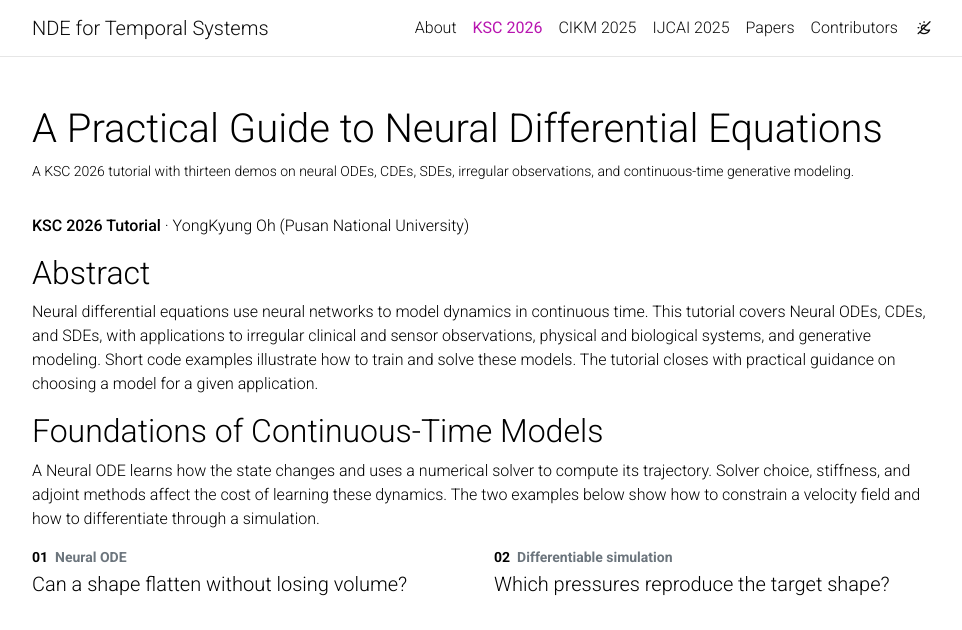
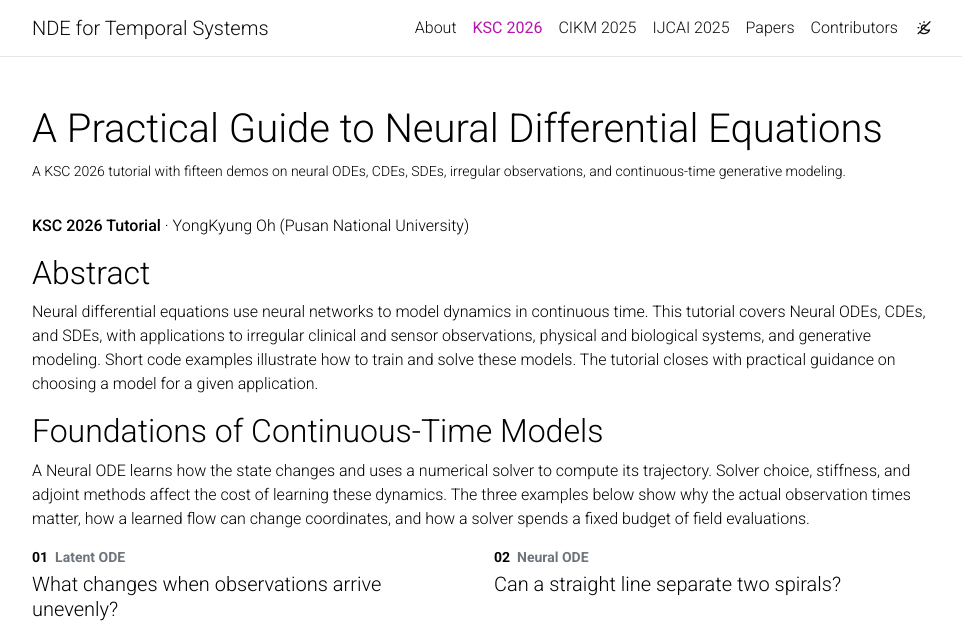
Before and after one commit to nde-for-ts/nde-for-ts.github.io, a Jekyll site: the page built from _pages/ksc-2026.md, in a window 1280 px wide and 1400 px high. Shown: the top 630 px of the window, without its empty margins (158-1120 px from the left). Built offline with Jekyll 4.4.1, drawn with Linux system fonts in a browser that asks for light colours; nearby versions of some CDN libraries; comment, search, counter and statistics services are not loaded; some of the changed text lies outside the part shown.

Commit message:
Reorder the KSC demos to follow the lecture and add two
Arrange the body in lecture order (irregular observations, continuous depth, solver budget, CDE paths, SDE forecasts, CNF, score-based SDE, flow matching) and move the remaining seven demos to the collapsed list. Add an ODE solver demo comparing Euler and RK4 under the same 40 field evaluations, and a state-space demo comparing a fixed and an input-dependent step. Both use the shared 1080x640 layout and 7.0 s schedule. All existing anchors are kept.

```diff
--- a/_pages/ksc-2026.md
+++ b/_pages/ksc-2026.md
@@ -2,7 +2,7 @@
 layout: page
 title: A Practical Guide to Neural Differential Equations
 seo_title: A Practical Guide to Neural Differential Equations (KSC 2026)
-description: A KSC 2026 tutorial with thirteen demos on neural ODEs, CDEs, SDEs, irregular observations, and continuous-time generative modeling.
+description: A KSC 2026 tutorial with fifteen demos on neural ODEs, CDEs, SDEs, irregular observations, and continuous-time generative modeling.
 permalink: /ksc-2026/
 nav: true
 nav_order: 0
@@ -78,11 +78,12 @@ Neural differential equations use neural networks to model dynamics in continuou
 
 ## Foundations of Continuous-Time Models
 
-A Neural ODE learns how the state changes and uses a numerical solver to compute its trajectory. Solver choice, stiffness, and adjoint methods affect the cost of learning these dynamics. The two examples below show how to constrain a velocity field and how to differentiate through a simulation.
+A Neural ODE learns how the state changes and uses a numerical solver to compute its trajectory. Solver choice, stiffness, and adjoint methods affect the cost of learning these dynamics. The three examples below show why the actual observation times matter, how a learned flow can change coordinates, and how a solver spends a fixed budget of field evaluations.
 
 <div class="ksc-demo-grid">
-  {% include ksc-demo.liquid id="volume-preserving-compression" number="01" model="Neural ODE" title="Can a shape flatten without losing volume?" asset="shape-compression" caption="With the same axial compression, the freely compressed shape retains 39% of its volume and the zero-divergence shape retains 100% by expanding sideways." %}
-  {% include ksc-demo.liquid id="inverse-design" number="02" model="Differentiable simulation" title="Which pressures reproduce the target shape?" asset="jelly-inverse-design" caption="Optimizing two pressures through the learned ODE reduces the final height error from 0.133 to less than 0.001." %}
+  {% include ksc-demo.liquid id="irregular-observations" number="01" model="Latent ODE" title="What changes when observations arrive unevenly?" asset="irregular-clock" caption="Using the actual time gaps reduces error against this simulated signal from 0.370 to 0.023 RMSE with the same observations and update rule." %}
+  {% include ksc-demo.liquid id="spiral-classifier" number="02" model="Neural ODE" title="Can a straight line separate two spirals?" asset="spiral-classifier" caption="On the same 720 held-out spiral points, linear classifiers fitted before and after the learned coordinate change score 58.1% and 100%, respectively." %}
+  {% include ksc-demo.liquid id="solver-budget" number="03" model="ODE solver" title="Which solver spends 40 field evaluations better?" asset="solver-budget" caption="Both panels integrate the same learned oscillator field with 40 evaluations. Euler with step 0.15 drifts up to 0.62 from a tight reference solution, while RK4 with step 0.6 stays within 0.01." %}
 </div>
 
 ## Irregular Observations and Uncertainty
@@ -90,8 +91,8 @@ A Neural ODE learns how the state changes and uses a numerical solver to compute
 A Neural CDE interpolates the observed values into an input path that drives the hidden state. Including time as a channel preserves the actual spacing between observations. A Neural SDE adds a diffusion term, so repeated forecasts from the same last observation can follow different trajectories.
 
 <div class="ksc-demo-grid">
-  {% include ksc-demo.liquid id="controlled-path" number="03" model="Neural CDE" title="Does the direction around a loop matter?" asset="path-memory" caption="The two loops have the same endpoints, but the accumulated signed area is +2.54 counterclockwise and −2.54 clockwise." reference="https://arxiv.org/abs/2005.08926" reference_label="Neural CDEs for irregular time series" %}
-  {% include ksc-demo.liquid id="probabilistic-forecast" number="04" model="Neural SDE" title="How wide is the forecast?" asset="forecast-fan" caption="Eight of 480 Euler–Maruyama paths are shown at left. Their full ensemble gives a median and pointwise 10th–90th percentile band that widens from 0 at t = 3 to 1.51 at t = 8." %}
+  {% include ksc-demo.liquid id="controlled-path" number="04" model="Neural CDE" title="Does the direction around a loop matter?" asset="path-memory" caption="The two loops have the same endpoints, but the accumulated signed area is +2.54 counterclockwise and −2.54 clockwise." reference="https://arxiv.org/abs/2005.08926" reference_label="Neural CDEs for irregular time series" %}
+  {% include ksc-demo.liquid id="probabilistic-forecast" number="05" model="Neural SDE" title="How wide is the forecast?" asset="forecast-fan" caption="Eight of 480 Euler–Maruyama paths are shown at left. Their full ensemble gives a median and pointwise 10th–90th percentile band that widens from 0 at t = 3 to 1.51 at t = 8." %}
 </div>
 
 ## From Continuous Dynamics to Generative Models
@@ -99,20 +100,21 @@ A Neural CDE interpolates the observed values into an input path that drives the
 A continuous normalizing flow (CNF) uses an invertible ODE to transform samples and track their probability density. Flow matching is a way to train the ODE's velocity field by regressing against velocities along paths between source and target samples. A field trained this way can also be used as a CNF.
 
 <div class="ksc-demo-grid">
-  {% include ksc-demo.liquid id="continuous-normalizing-flow" number="05" model="Continuous normalizing flow" title="Where does probability density rise?" asset="density-transport" caption="Density rises where the invertible flow compresses space, following d log p/dt = −div f (density per unit area)." reference="https://arxiv.org/abs/1810.01367" reference_label="Continuous density estimation with FFJORD" %}
-  {% include ksc-demo.liquid id="flow-matching" number="06" model="Conditional flow matching" title="How can noise form two strands?" asset="helix-flow-matching" caption="Integrating the learned velocity turns the fixed noise cloud into two strands. Each sample’s strand label is supplied in training and sampling." reference="https://arxiv.org/abs/2210.02747" reference_label="Flow Matching for Generative Modeling" %}
+  {% include ksc-demo.liquid id="continuous-normalizing-flow" number="06" model="Continuous normalizing flow" title="Where does probability density rise?" asset="density-transport" caption="Density rises where the invertible flow compresses space, following d log p/dt = −div f (density per unit area)." reference="https://arxiv.org/abs/1810.01367" reference_label="Continuous density estimation with FFJORD" %}
   {% include ksc-demo.liquid id="score-based-sde" number="07" model="Score-based SDE" title="How do shapes emerge from noisy pixels?" asset="score-glyphs" caption="The score of a Gaussian mixture fitted to four synthetic shapes guides the reverse drift, while Brownian increments add fresh noise." reference="https://arxiv.org/abs/2011.13456" reference_label="Score-based generative modeling" %}
-  {% include ksc-demo.liquid id="surface-sampling" number="08" model="Reverse-time SDE" title="How does a noisy surface become a cat?" asset="surface-sampling" caption="Each frame decodes a saved 40-coordinate state from reverse-time Euler–Maruyama sampling (Δh = b Δt + g ΔW). The ears and tail settle as the Brownian updates shrink." %}
+  {% include ksc-demo.liquid id="flow-matching" number="08" model="Conditional flow matching" title="How can noise form two strands?" asset="helix-flow-matching" caption="Integrating the learned velocity turns the fixed noise cloud into two strands. Each sample’s strand label is supplied in training and sampling." reference="https://arxiv.org/abs/2210.02747" reference_label="Flow Matching for Generative Modeling" %}
 </div>
 
 <details class="ksc-more">
-  <summary>More demos: dynamics, observations, and classification</summary>
+  <summary>More demos: simulation, control, sampling, and state-space updates</summary>
   <div class="ksc-demo-grid">
-    {% include ksc-demo.liquid id="surface-heat" number="09" model="Surface diffusion" title="Which way does heat spread?" asset="surface-heat" caption="With the same starting temperature and color scale, faster diffusion around the ring stretches the hot patch while total heat is conserved." %}
-    {% include ksc-demo.liquid id="control-order" number="10" model="Controlled dynamics" title="Does it matter which control comes first?" asset="control-order" caption="Turning the key 70° and compressing its height by a factor of 0.43 give different final shapes when the order is reversed." %}
-    {% include ksc-demo.liquid id="stochastic-dynamics" number="11" model="Neural SDE" title="Which way will the columns bend?" asset="stochastic-buckling" caption="Under the same load, the noiseless solution stays straight, while independent Brownian increments bend one simulated column opposite to the other two." %}
-    {% include ksc-demo.liquid id="irregular-observations" number="12" model="Latent ODE" title="What changes when observations arrive unevenly?" asset="irregular-clock" caption="Using the actual time gaps reduces error against this simulated signal from 0.370 to 0.023 RMSE with the same observations and update rule." %}
-    {% include ksc-demo.liquid id="spiral-classifier" number="13" model="Neural ODE" title="Can a straight line separate two spirals?" asset="spiral-classifier" caption="On the same 720 held-out spiral points, linear classifiers fitted before and after the learned coordinate change score 58.1% and 100%, respectively." %}
+    {% include ksc-demo.liquid id="inverse-design" number="09" model="Differentiable simulation" title="Which pressures reproduce the target shape?" asset="jelly-inverse-design" caption="Optimizing two pressures through the learned ODE reduces the final height error from 0.133 to less than 0.001." %}
+    {% include ksc-demo.liquid id="volume-preserving-compression" number="10" model="Neural ODE" title="Can a shape flatten without losing volume?" asset="shape-compression" caption="With the same axial compression, the freely compressed shape retains 39% of its volume and the zero-divergence shape retains 100% by expanding sideways." %}
+    {% include ksc-demo.liquid id="control-order" number="11" model="Controlled dynamics" title="Does it matter which control comes first?" asset="control-order" caption="Turning the key 70° and compressing its height by a factor of 0.43 give different final shapes when the order is reversed." %}
+    {% include ksc-demo.liquid id="stochastic-dynamics" number="12" model="Neural SDE" title="Which way will the columns bend?" asset="stochastic-buckling" caption="Under the same load, the noiseless solution stays straight, while independent Brownian increments bend one simulated column opposite to the other two." %}
+    {% include ksc-demo.liquid id="surface-sampling" number="13" model="Reverse-time SDE" title="How does a noisy surface become a cat?" asset="surface-sampling" caption="Each frame decodes a saved 40-coordinate state from reverse-time Euler–Maruyama sampling (Δh = b Δt + g ΔW). The ears and tail settle as the Brownian updates shrink." %}
+    {% include ksc-demo.liquid id="selective-state" number="14" model="State-space model" title="Can a state keep one input it has seen?" asset="selective-state" caption="Both panels apply the same zero-order-hold update h ← e^(−Δ)h + (1 − e^(−Δ))u. With Δ fixed at 0.5, later inputs overwrite the marked value and h ends at 0.09. Choosing Δ from each input (3.0 for the marked input, 0.01 otherwise) keeps h at 0.77." %}
+    {% include ksc-demo.liquid id="surface-heat" number="15" model="Surface diffusion" title="Which way does heat spread?" asset="surface-heat" caption="With the same starting temperature and color scale, faster diffusion around the ring stretches the hot patch while total heat is conserved." %}
   </div>
 </details>
 
```
Also changed, not shown: assets/media/ksc-2026/selective-state-preview.png (added), assets/media/ksc-2026/solver-budget-preview.png (added), 2 other files.
